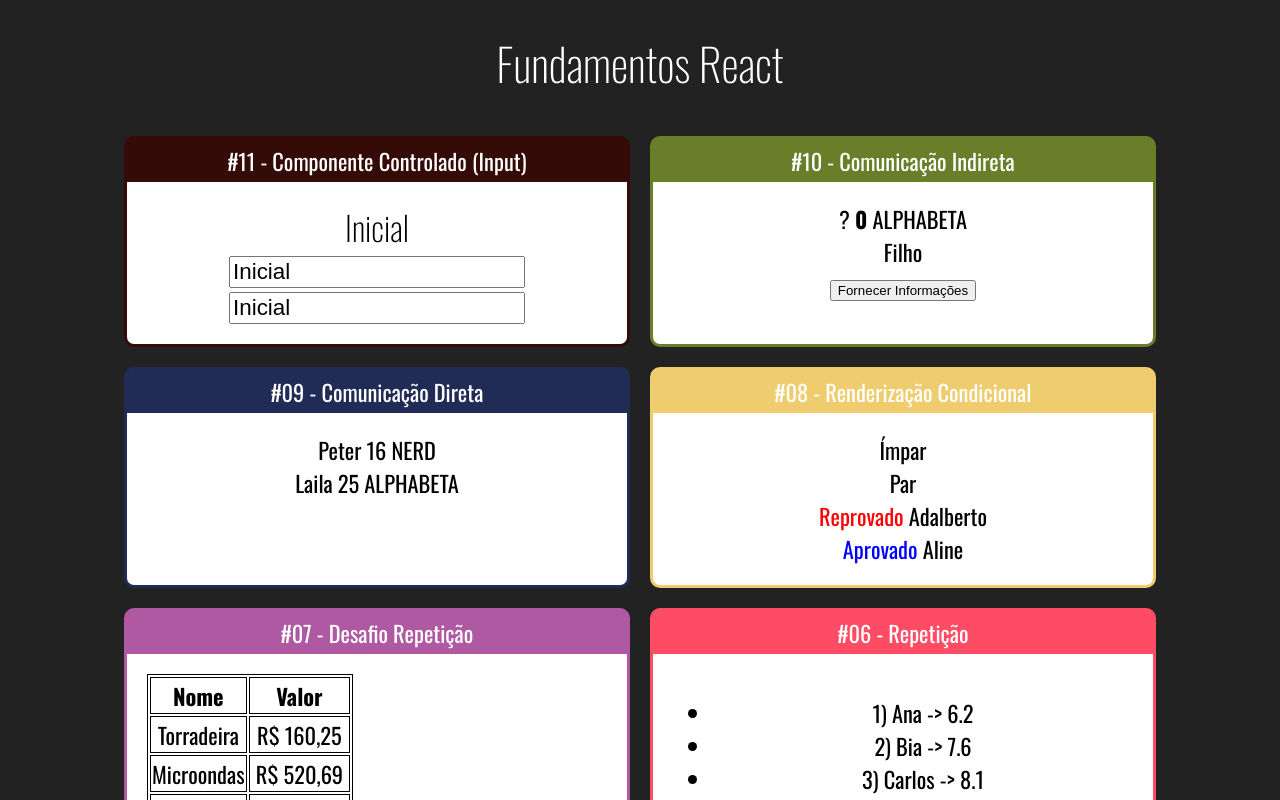
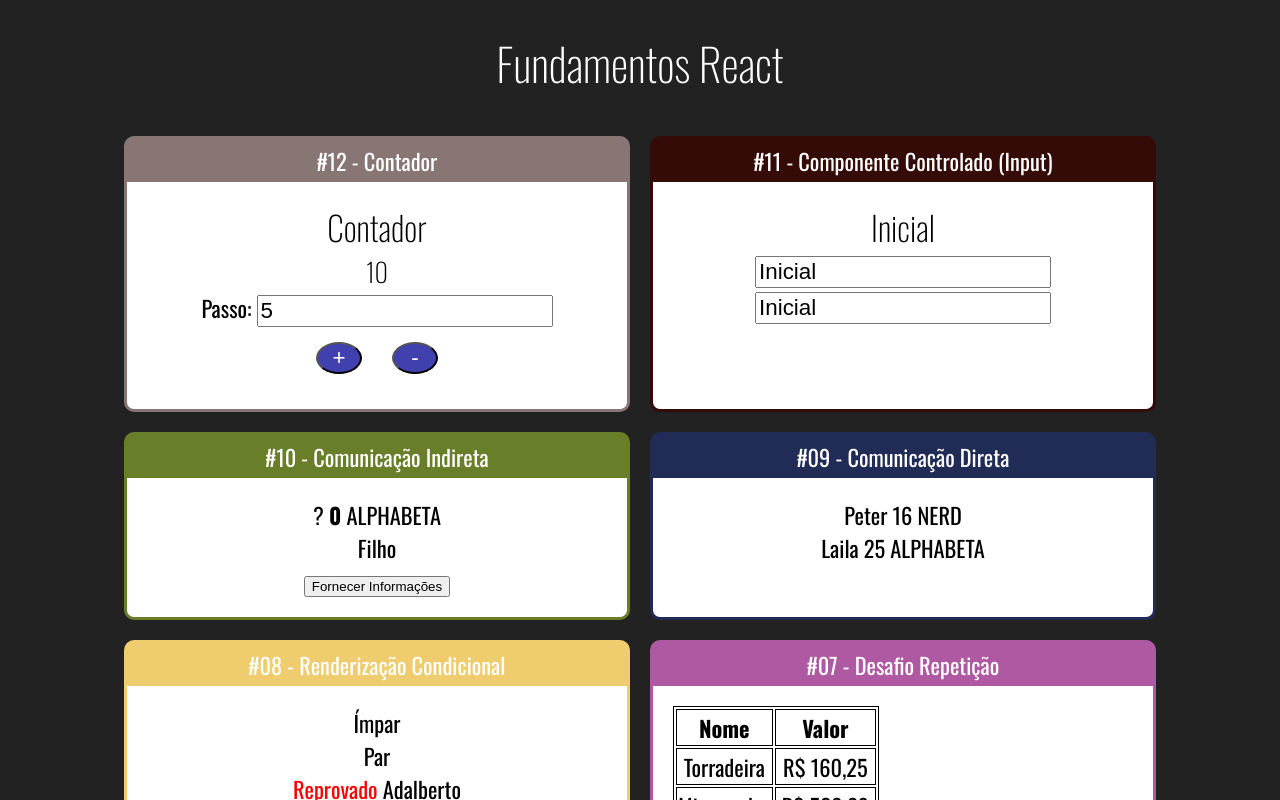
Before and after one commit to maddogxx/cursoreactjs, a React (Create React App) app in the folder fundamentos-react/: page / in a window 1280 px wide. Shown: the top 800 px of the page. Built offline with nearby package versions, Linux system fonts and the light colour scheme.

Commit message:
37. Contador #01

```diff
--- a/fundamentos-react/src/App.jsx
+++ b/fundamentos-react/src/App.jsx
@@ -16,6 +16,7 @@
 import DiretaPai from "./componentes/comunicacao/DiretaPai";
 import IndiretaPai from "./componentes/comunicacao/IndiretaPai";
 import Input from "./componentes/formulario/Input";
+import Contador from "./componentes/contador/Contador";
 
 
 // Forma reduzida usando arrow function
@@ -24,6 +25,9 @@
     <div className="App">
         <h1>Fundamentos React</h1>
         <div className="Cards">
+            <Card titulo="#12 - Contador" color="#887674">
+                <Contador numeroInicial={10}/>
+            </Card>
             <Card titulo="#11 - Componente Controlado (Input)" color="#340b07">
                 <Input />
             </Card>
--- /dev/null
+++ b/fundamentos-react/src/componentes/contador/Contador.jsx
@@ -0,0 +1,43 @@
+import "./contador.css";
+import React from "react";
+
+export default class Contador extends React.Component {
+
+    state = {
+        numero: this.props.numeroInicial || 0,
+        passo: this.props.passoInicial || 5
+    }
+
+    incrementar = () => {
+        this.setState({
+            numero: this.state.numero + this.state.passo
+        })
+    }
+
+    decrementar = () => {
+        this.setState({
+            numero: this.state.numero -this.state.passo
+        })
+    }
+
+    alterarPasso = (e) => {
+        this.setState({
+            passo: +e.target.value
+        });
+    }
+
+    render() {
+        return (
+            <div className="Contador">
+                <h2>Contador</h2>
+                <h3>{this.state.numero}</h3>
+                <div>
+                    <label htmlFor="passoInput">Passo: </label>
+                    <input id="passoInput" type="number" value={this.state.passo} onChange={this.alterarPasso} />
+                </div>
+                <button onClick={this.incrementar}>+</button>
+                <button onClick={this.decrementar}>-</button>
+            </div>
+        );
+    };
+}
--- /dev/null
+++ b/fundamentos-react/src/componentes/contador/contador.css
@@ -0,0 +1,13 @@
+.Contador input {
+    font-size: 1.4rem;
+}
+
+.Contador button {
+    margin: 15px;
+    height: 10%;
+    width: 10%;
+    border-radius: 50%;
+    background-color: #4040af;
+    color: #fff;
+    font-size: 1.4rem;
+}
```
